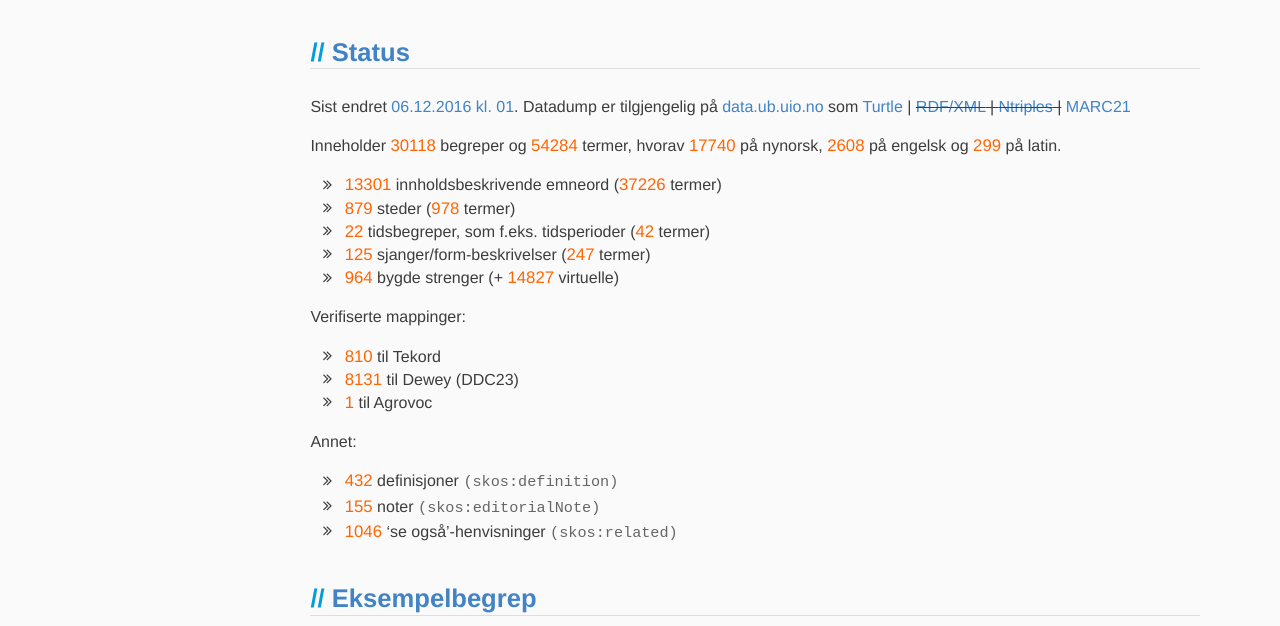
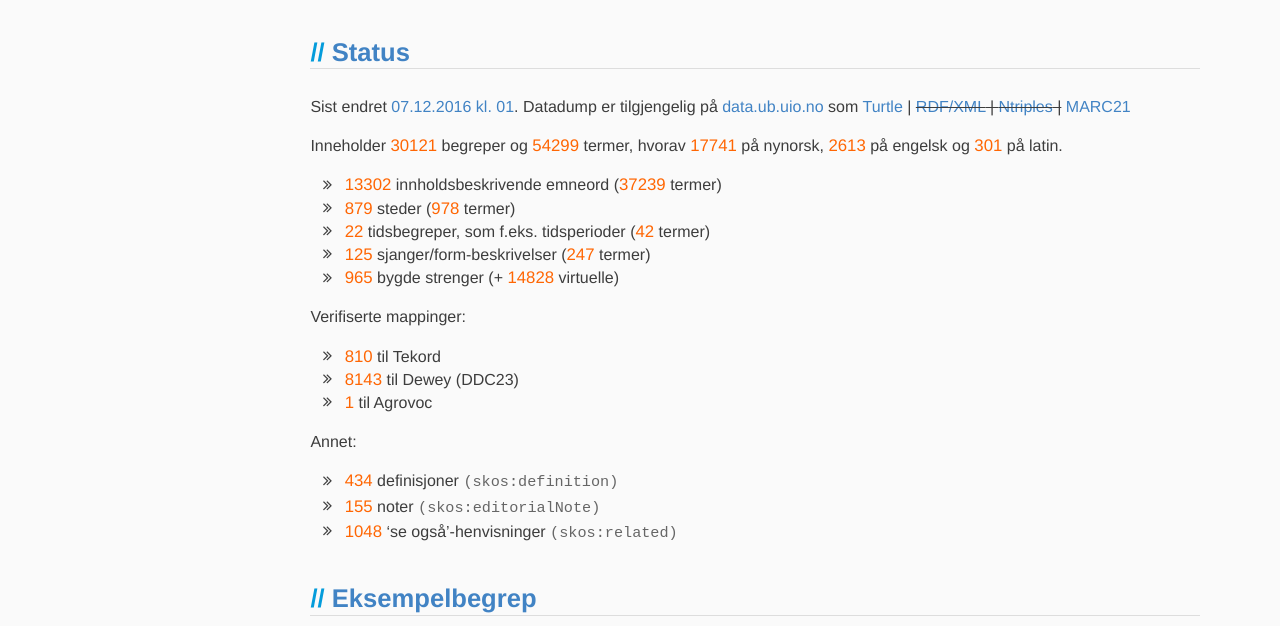
Before and after one commit to realfagstermer/realfagstermer.github.io, a Jekyll site: the page built from index.html, in a window 1280 px wide and 900 px high. Shown: the part 174-800 px from the top of the window. Built offline with Jekyll 4.4.1, drawn with Linux system fonts in a browser that asks for light colours; nearby versions of some CDN libraries; library files that are not in the unit come from our copies.

Commit message:
Update stats

```diff
--- a/_data/stats_current.json
+++ b/_data/stats_current.json
@@ -1,9 +1,9 @@
 {
-  "concepts": 30118,
-  "conceptsWithoutStrings": 14327,
+  "concepts": 30121,
+  "conceptsWithoutStrings": 14328,
   "facets": {
     "CompoundConcept": {
-      "concepts": 964,
+      "concepts": 965,
       "prefLabels": {},
       "terms": 0
     },
@@ -59,45 +59,45 @@
       "altLabels": {
         "en": 260,
         "la": 15,
-        "nb": 3343,
-        "nn": 4674
+        "nb": 3347,
+        "nn": 4677
       },
-      "concepts": 13301,
+      "concepts": 13302,
       "prefLabels": {
-        "en": 2296,
-        "la": 283,
-        "nb": 13301,
-        "nn": 13054
+        "en": 2301,
+        "la": 285,
+        "nb": 13302,
+        "nn": 13052
       },
-      "terms": 37226
+      "terms": 37239
     },
     "VirtualCompoundConcept": {
-      "concepts": 14827,
+      "concepts": 14828,
       "prefLabels": {},
       "terms": 0
     }
   },
   "features": {
-    "broadMatch": 1338,
-    "closeMatch": 1459,
-    "definition": 432,
+    "broadMatch": 1345,
+    "closeMatch": 1464,
+    "definition": 434,
     "editorialNote": 155,
     "exactMatch": 6470,
     "narrowMatch": 0,
-    "related": 1046,
+    "related": 1048,
     "relatedMatch": 2857
   },
   "mappings": {
     "agrovoc": 1,
-    "ddc": 8131,
+    "ddc": 8143,
     "tekord": 810
   },
   "terms": {
-    "_sum": 54284,
-    "en": 2608,
-    "la": 299,
-    "nb": 33637,
-    "nn": 17740
+    "_sum": 54299,
+    "en": 2613,
+    "la": 301,
+    "nb": 33644,
+    "nn": 17741
   },
-  "ts": 1480987243
+  "ts": 1481073595
 }
```
Also changed, not shown: _data/stats.json.
